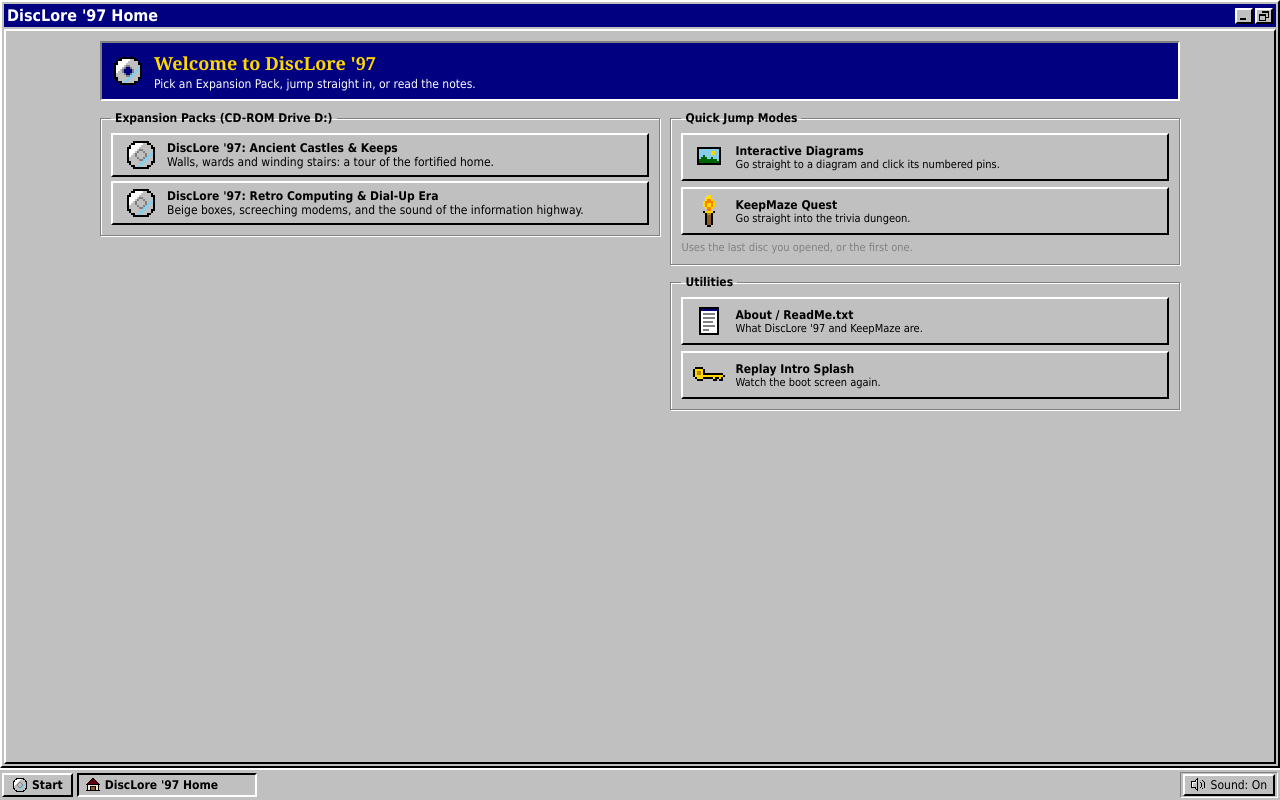
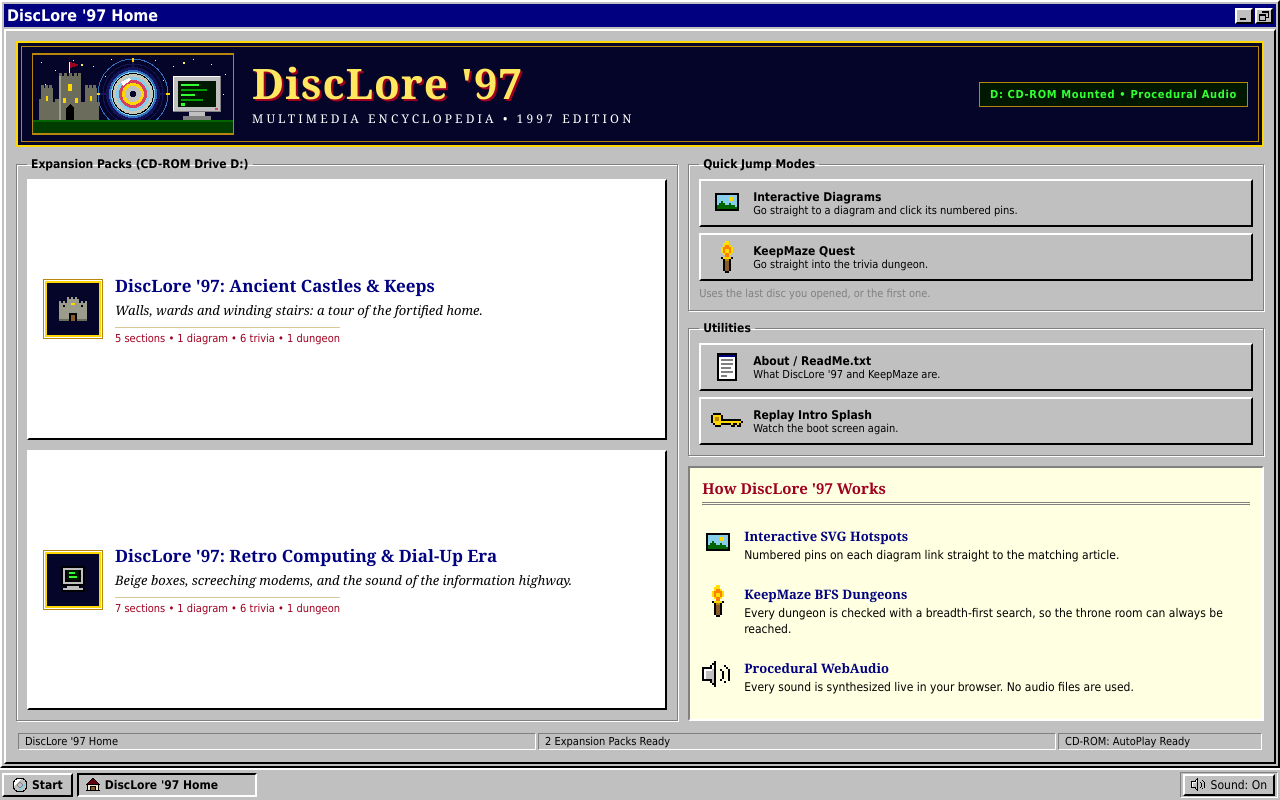
Before and after one commit to reprodev/disclore-97, a React (Vite) app: page / in a window 1280 px wide. Both pictures are taken after a click on the button "Skip". Built offline with nearby package versions, Linux system fonts and the light colour scheme.

Commit message:
feat(ui): redesign DiscLore 97 Home portal to match boot splash and fill workspace

```diff
--- a/src/components/ExpansionPackList.tsx
+++ b/src/components/ExpansionPackList.tsx
@@ -1,6 +1,7 @@
 import type { DiscManifest } from '../model/manifest';
 import { BevelButton } from './BevelButton';
 import { PixelIcon } from './PixelIcon';
+import type { IconName } from './PixelIcon';
 import '../styles/browser.css';
 
 export interface ExpansionPackListProps {
@@ -8,25 +9,60 @@ export interface ExpansionPackListProps {
   /** Id of the disc that is already open, marked as such. Omit when none is open. */
   currentDiscId?: string | null;
   onPick: (discId: string) => void;
+  /** `card` is the large Home launcher card with an emblem and counts. `compact` is the plain list row. */
+  variant?: 'compact' | 'card';
+}
+
+const EMBLEMS: Record<string, IconName> = {
+  castles: 'castle',
+  'retro-dialup': 'computer',
+};
+
+const count = (n: number, one: string, many: string) => `${n} ${n === 1 ? one : many}`;
+
+/** One-line counts for a disc, for example "5 sections • 1 diagram • 6 trivia • 1 dungeon". */
+export function discMeta(disc: DiscManifest): string {
+  return [
+    count(disc.sections.length, 'section', 'sections'),
+    count(disc.diagrams.length, 'diagram', 'diagrams'),
+    `${disc.trivia.length} trivia`,
+    count(disc.dungeons.length, 'dungeon', 'dungeons'),
+  ].join(' \u2022 ');
 }
 
 /** The disc buttons: one per Expansion Pack. Rendered immediately, no loading state. */
-export function ExpansionPackList({ discs, currentDiscId = null, onPick }: ExpansionPackListProps) {
+export function ExpansionPackList({
+  discs,
+  currentDiscId = null,
+  onPick,
+  variant = 'compact',
+}: ExpansionPackListProps) {
+  const card = variant === 'card';
   return (
-    <ul className="disc-list" aria-label="Discs">
+    <ul className={card ? 'disc-list disc-list--cards' : 'disc-list'} aria-label="Discs">
       {discs.map((disc) => {
         const current = disc.disc_id === currentDiscId;
+        const classes = ['disc-open'];
+        if (card) classes.push('pack-card');
+        if (current) classes.push('disc-open--current');
         return (
           <li key={disc.disc_id} className="disc-list-item">
             <BevelButton
-              className={current ? 'disc-open disc-open--current' : 'disc-open'}
+              className={classes.join(' ')}
               aria-current={current ? 'true' : undefined}
               onClick={() => onPick(disc.disc_id)}
             >
-              <PixelIcon name="cd" size={32} />
+              {card ? (
+                <span className="pack-card__emblem">
+                  <PixelIcon name={EMBLEMS[disc.disc_id] ?? 'cd'} size={32} />
+                </span>
+              ) : (
+                <PixelIcon name="cd" size={32} />
+              )}
               <span className="disc-text">
                 <span className="disc-title">{disc.title}</span>
                 <span className="disc-tagline">{disc.tagline}</span>
+                {card ? <span className="pack-card__meta">{discMeta(disc)}</span> : null}
                 {current ? <span className="disc-current">Currently open</span> : null}
               </span>
             </BevelButton>
--- a/src/components/HomeLauncher.tsx
+++ b/src/components/HomeLauncher.tsx
@@ -5,8 +5,10 @@ import { BevelButton } from './BevelButton';
 import { ExpansionPackList } from './ExpansionPackList';
 import { PixelIcon } from './PixelIcon';
 import type { IconName } from './PixelIcon';
+import { HeroArt } from './SplashArt';
 import { Window } from './Window';
 import '../styles/home.css';
+import '../styles/workspace.css';
 
 export interface HomeLauncherProps {
   discs: DiscManifest[];
@@ -44,16 +46,34 @@ function Card({
   );
 }
 
-function Group({ legend, children }: { legend: string; children: ReactNode }) {
+function Group({ legend, className, children }: { legend: string; className?: string; children: ReactNode }) {
   return (
-    <fieldset className="groupbox home-group">
+    <fieldset className={className ? `groupbox home-group ${className}` : 'groupbox home-group'}>
       <legend className="groupbox__legend">{legend}</legend>
       {children}
     </fieldset>
   );
 }
 
-/** Stage 2: the "DiscLore '97 Home" window with Expansion Packs, Quick Jump Modes, and Utilities. */
+const HOW_IT_WORKS: { icon: IconName; term: string; text: string }[] = [
+  {
+    icon: 'diagram',
+    term: 'Interactive SVG Hotspots',
+    text: 'Numbered pins on each diagram link straight to the matching article.',
+  },
+  {
+    icon: 'torch',
+    term: 'KeepMaze BFS Dungeons',
+    text: 'Every dungeon is checked with a breadth-first search, so the throne room can always be reached.',
+  },
+  {
+    icon: 'speaker',
+    term: 'Procedural WebAudio',
+    text: 'Every sound is synthesized live in your browser. No audio files are used.',
+  },
+];
+
+/** Stage 2: the "DiscLore '97 Home" window. */
 export function HomeLauncher({
   discs,
   onPickDisc,
@@ -65,6 +85,7 @@ export function HomeLauncher({
 }: HomeLauncherProps) {
   const hasDiagrams = discs.some((d) => d.diagrams.length > 0);
   const hasDungeons = discs.some((d) => d.dungeons.length > 0);
+  const packs = `${discs.length} Expansion ${discs.length === 1 ? 'Pack' : 'Packs'} Ready`;
 
   return (
     <Window
@@ -77,18 +98,21 @@ export function HomeLauncher({
       onMinimize={onMinimize}
     >
       <div className="home">
-        <header className="home__header">
-          <PixelIcon name="cd" size={32} />
-          <div>
-            <h1 className="home__title">Welcome to DiscLore '97</h1>
-            <p className="home__subtitle">Pick an Expansion Pack, jump straight in, or read the notes.</p>
+        <header className="home-hero">
+          <div className="home-hero__emblem">
+            <HeroArt />
           </div>
+          <div className="home-hero__text">
+            <h1 className="home-hero__title">DiscLore '97</h1>
+            <p className="home-hero__subtitle">Multimedia Encyclopedia &bull; 1997 Edition</p>
+          </div>
+          <p className="home-hero__badge">D: CD-ROM Mounted &bull; Procedural Audio</p>
         </header>
 
         <div className="home__grid">
-          <Group legend="Expansion Packs (CD-ROM Drive D:)">
+          <Group legend="Expansion Packs (CD-ROM Drive D:)" className="home-group--packs">
             {discs.length === 0 ? <p className="home__empty">No discs are available.</p> : null}
-            <ExpansionPackList discs={discs} onPick={onPickDisc} />
+            <ExpansionPackList discs={discs} onPick={onPickDisc} variant="card" />
           </Group>
 
           <div className="home__side">
@@ -128,7 +152,30 @@ export function HomeLauncher({
                 />
               </div>
             </Group>
+
+            <section className="home-info" aria-labelledby="home-info-title">
+              <h2 id="home-info-title" className="home-info__title">
+                How DiscLore '97 Works
+              </h2>
+              <dl className="home-info__list">
+                {HOW_IT_WORKS.map((item) => (
+                  <div key={item.term} className="home-info__row">
+                    <PixelIcon name={item.icon} size={32} />
+                    <div>
+                      <dt>{item.term}</dt>
+                      <dd>{item.text}</dd>
+                    </div>
+                  </div>
+                ))}
+              </dl>
+            </section>
           </div>
+        </div>
+
+        <div className="status-bar home-status" role="group" aria-label="Home status bar">
+          <div className="status-bar__panel status-bar__panel--disc">DiscLore '97 Home</div>
+          <div className="status-bar__panel status-bar__panel--view">{packs}</div>
+          <div className="status-bar__panel status-bar__panel--cd">CD-ROM: AutoPlay Ready</div>
         </div>
       </div>
     </Window>
--- a/src/styles/home.css
+++ b/src/styles/home.css
@@ -1,18 +1,24 @@
-/* Stage 2: the DiscLore '97 Home window. */
+/* Stage 2: the DiscLore '97 Home window, matched to the night-navy and gold boot splash. */
 .disc-browser--select {
   min-height: 0;
 }
 
 .window.home-window {
-  width: min(880px, 100%);
+  width: min(960px, 100%);
   max-height: 100%;
 }
 
 .home-window .window-content {
+  display: flex;
+  flex-direction: column;
+  min-height: 0;
   overflow: auto;
 }
 
+/* Fills the window when maximized, grows past it (and scrolls) when content is taller. */
 .home {
+  flex: 1 0 auto;
+  box-sizing: border-box;
   display: flex;
   flex-direction: column;
   gap: 10px;
@@ -21,34 +27,90 @@
   font-size: 12px;
 }
 
-.home__header {
+/* Hero header */
+.home-hero {
   display: flex;
+  flex-wrap: wrap;
   align-items: center;
-  gap: 10px;
-  padding: 8px 10px;
+  gap: 8px 18px;
+  padding: 10px 14px;
   color: var(--color-title-text);
-  background: var(--color-title-bg);
-  border: var(--bevel-w) solid;
-  border-color: var(--color-bevel-shadow) var(--color-bevel-hi) var(--color-bevel-hi) var(--color-bevel-shadow);
+  background: var(--color-night);
+  border: 2px solid var(--color-gold);
+  outline: 1px solid var(--color-gold-dark);
+  outline-offset: -6px;
 }
 
-.home__title {
+.home-hero__emblem {
+  flex: 0 0 200px;
+  max-width: 100%;
+  background: var(--color-night);
+  border: 1px solid var(--color-gold-dark);
+}
+
+.home-hero__emblem .boot-hero__art {
+  display: block;
+  width: 100%;
+  height: auto;
+}
+
+.home-hero__text {
+  display: flex;
+  flex-direction: column;
+  gap: 6px;
+  min-width: 0;
+}
+
+.home-hero__title {
   margin: 0;
   font-family: var(--font-serif);
-  font-size: 18px;
-  color: var(--color-gold);
+  font-size: 42px;
+  font-weight: bold;
+  line-height: 1;
+  letter-spacing: 1px;
+  color: var(--color-gold-light);
+  text-shadow: 2px 2px 0 var(--color-crimson);
 }
 
-.home__subtitle {
-  margin: 2px 0 0;
+.home-hero__subtitle {
+  margin: 0;
+  font-family: var(--font-serif);
   font-size: 12px;
+  letter-spacing: 0.26em;
+  text-transform: uppercase;
+  color: var(--color-paper);
 }
 
+.home-hero__badge {
+  margin: 0 0 0 auto;
+  padding: 5px 10px;
+  font-family: var(--font-ui);
+  font-size: 11px;
+  font-weight: bold;
+  letter-spacing: 0.06em;
+  color: var(--color-phosphor);
+  background: var(--color-crt-bg);
+  border: 1px solid var(--color-gold-dark);
+}
+
+/* Two-column portal grid */
 .home__grid {
+  flex: 1 1 auto;
   display: grid;
-  grid-template-columns: minmax(0, 1.1fr) minmax(0, 1fr);
+  grid-template-columns: minmax(0, 1.15fr) minmax(0, 1fr);
   gap: 10px;
-  align-items: start;
+  align-items: stretch;
+  min-height: 0;
+}
+
+.home-group {
+  display: flex;
+  flex-direction: column;
+  min-width: 0;
+}
+
+.home-group--packs {
+  min-height: 0;
 }
 
 .home__side {
@@ -58,6 +120,80 @@
   min-width: 0;
 }
 
+/* Expansion Pack cards: paper fill, emblem on a night tile, gold-trimmed edge. */
+.disc-list--cards {
+  flex: 1 1 auto;
+  display: flex;
+  flex-direction: column;
+  gap: 10px;
+}
+
+.disc-list--cards .disc-list-item {
+  flex: 1 1 0;
+  display: flex;
+  margin: 0;
+}
+
+.disc-list .pack-card {
+  flex: 1 1 auto;
+  display: flex;
+  flex-direction: row;
+  align-items: center;
+  gap: 14px;
+  width: 100%;
+  min-height: 120px;
+  padding: 12px 16px;
+  text-align: left;
+  color: var(--color-ink);
+  background: var(--color-paper);
+}
+
+.disc-list .pack-card:hover,
+.disc-list .pack-card:focus-visible {
+  background: var(--color-tooltip-bg);
+}
+
+.pack-card__emblem {
+  flex: 0 0 auto;
+  display: flex;
+  align-items: center;
+  justify-content: center;
+  padding: 10px;
+  background: var(--color-night);
+  border: 2px solid var(--color-gold);
+  outline: 1px solid var(--color-gold-dark);
+  outline-offset: 1px;
+}
+
+.disc-list .pack-card .disc-text {
+  gap: 4px;
+  min-width: 0;
+}
+
+.disc-list .pack-card .disc-title {
+  font-family: var(--font-serif);
+  font-size: 17px;
+  font-weight: bold;
+  color: var(--color-title-bg);
+}
+
+.disc-list .pack-card .disc-tagline {
+  font-family: var(--font-serif);
+  font-size: 13px;
+  font-style: italic;
+  color: var(--color-ink);
+}
+
+.pack-card__meta {
+  margin-top: 4px;
+  padding-top: 4px;
+  font-family: var(--font-ui);
+  font-size: 11px;
+  color: var(--color-crimson);
+  border-top: 1px solid var(--color-parchment-dark);
+}
+
+/* Quick Jump and Utility cards */
 .home__cards {
   display: flex;
   flex-direction: column;
@@ -93,15 +229,70 @@
   color: var(--color-bevel-shadow);
 }
 
+/* "How DiscLore '97 Works": parchment info card that takes the remaining height. */
+.home-info {
+  flex: 1 1 auto;
+  display: flex;
+  flex-direction: column;
+  padding: 10px 12px;
+  color: var(--color-ink);
+  background: var(--color-tooltip-bg);
+  border: var(--bevel-w) solid;
+  border-color: var(--color-bevel-shadow) var(--color-bevel-hi) var(--color-bevel-hi) var(--color-bevel-shadow);
+}
+
+.home-info__title {
+  margin: 0 0 8px;
+  padding-bottom: 4px;
+  font-family: var(--font-serif);
+  font-size: 15px;
+  color: var(--color-crimson);
+  border-bottom: 3px double var(--color-bevel-shadow);
+}
+
+.home-info__list {
+  flex: 1 1 auto;
+  display: flex;
+  flex-direction: column;
+  justify-content: space-evenly;
+  gap: 8px;
+  margin: 0;
+}
+
+.home-info__row {
+  display: flex;
+  align-items: flex-start;
+  gap: 10px;
+}
+
+.home-info__row dt {
+  font-family: var(--font-serif);
+  font-size: 13px;
+  font-weight: bold;
+  color: var(--color-title-bg);
+}
+
+.home-info__row dd {
+  margin: 2px 0 0;
+  font-size: 12px;
+  line-height: 1.35;
+}
+
+/* Home status bar: reuses the .status-bar panels */
+.home-status {
+  flex: 0 0 auto;
+}
+
+.home-status .status-bar__panel--cd {
+  flex: 0 0 190px;
+}
+
 @media (max-width: 720px) {
   .home__grid {
     grid-template-columns: minmax(0, 1fr);
   }
+
+  .home-hero__badge {
+    margin-left: 0;
+  }
 }
-
-.home {
-  box-sizing: border-box;
-  width: 100%;
-  max-width: 1100px;
-  margin: 0 auto;
-}
```
